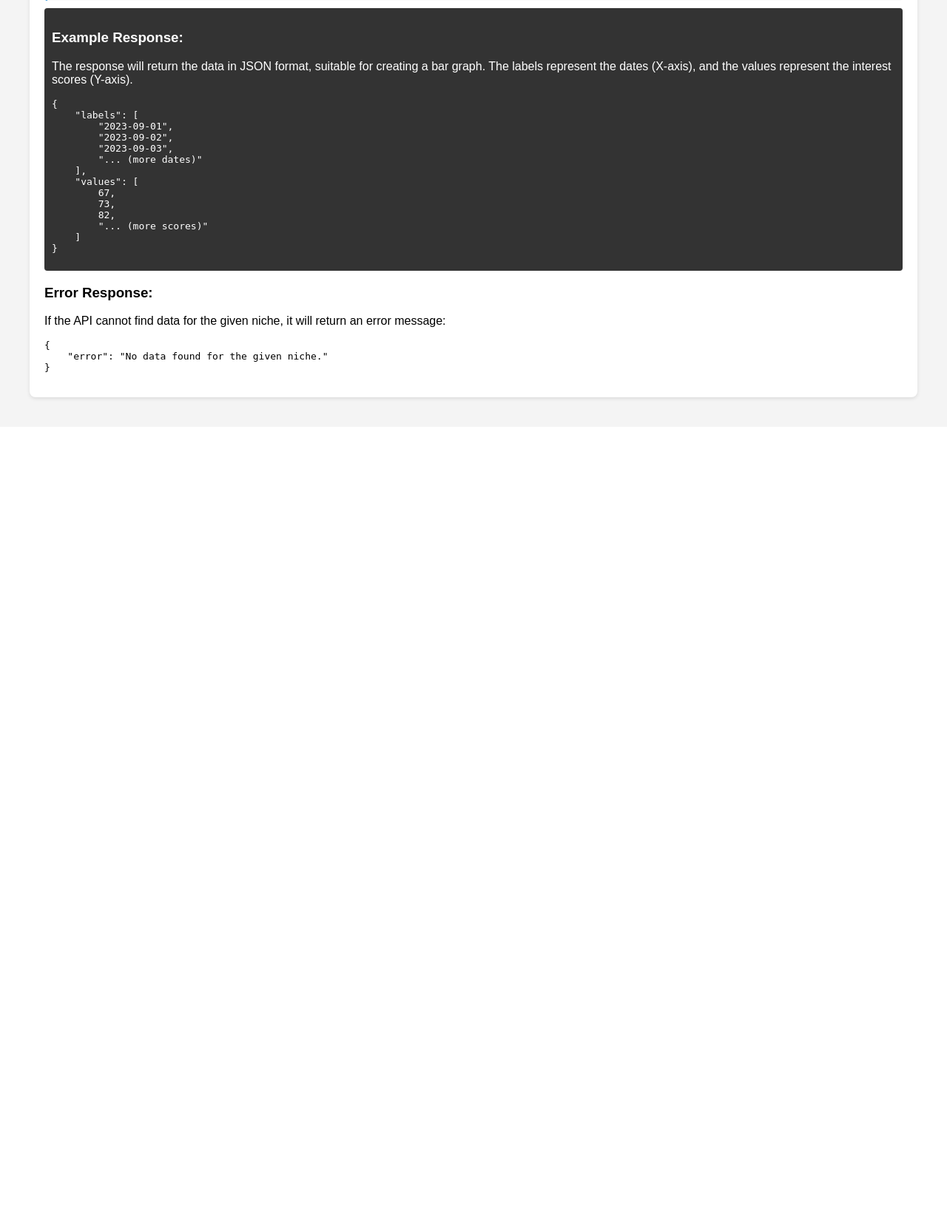
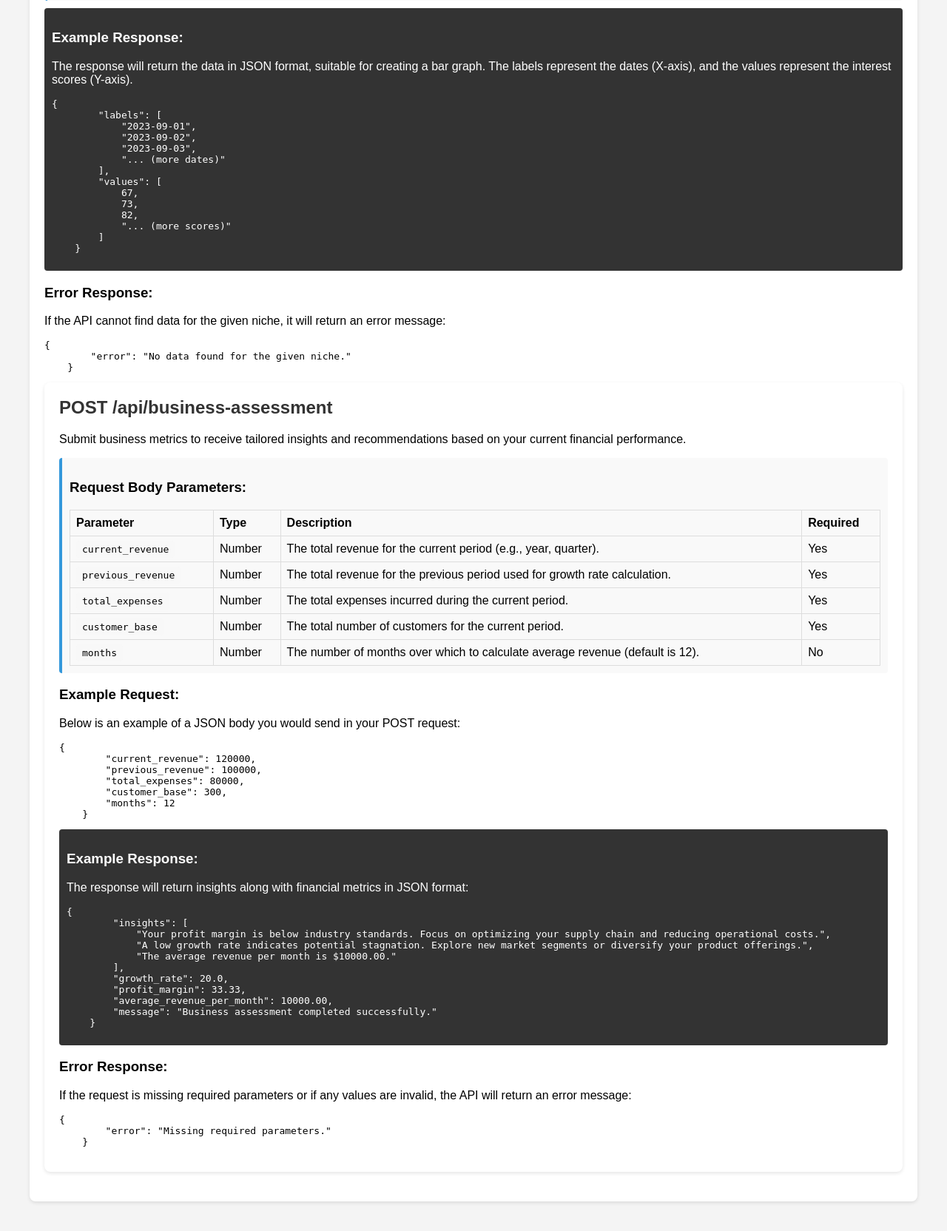
Before and after one commit to MixnUP/StartUp-Compass-API, a Flask app: page / in a window 1280 px wide. Shown: the part 2592-4256 px from the top of the page at 74% size. Before the commit the page ends 3135 px from the top, so only its background shows below. Run offline with Flask 3, Linux system fonts and the light colour scheme.

Commit message:
Added Business Assessment

```diff
--- a/templates/index.html
+++ b/templates/index.html
@@ -337,6 +337,93 @@
         "error": "No data found for the given niche."
     }</pre>
         </div>
+
+
+    <!-- Section for business-assessment -->
+    <div class="api-section">
+        <h2>POST /api/business-assessment</h2>
+        <p>Submit business metrics to receive tailored insights and recommendations based on your current financial performance.</p>
+
+        <div class="params">
+            <h3>Request Body Parameters:</h3>
+            <table>
+                <tr>
+                    <th>Parameter</th>
+                    <th>Type</th>
+                    <th>Description</th>
+                    <th>Required</th>
+                </tr>
+                <tr>
+                    <td><code>current_revenue</code></td>
+                    <td>Number</td>
+                    <td>The total revenue for the current period (e.g., year, quarter).</td>
+                    <td>Yes</td>
+                </tr>
+                <tr>
+                    <td><code>previous_revenue</code></td>
+                    <td>Number</td>
+                    <td>The total revenue for the previous period used for growth rate calculation.</td>
+                    <td>Yes</td>
+                </tr>
+                <tr>
+                    <td><code>total_expenses</code></td>
+                    <td>Number</td>
+                    <td>The total expenses incurred during the current period.</td>
+                    <td>Yes</td>
+                </tr>
+                <tr>
+                    <td><code>customer_base</code></td>
+                    <td>Number</td>
+                    <td>The total number of customers for the current period.</td>
+                    <td>Yes</td>
+                </tr>
+                <tr>
+                    <td><code>months</code></td>
+                    <td>Number</td>
+                    <td>The number of months over which to calculate average revenue (default is 12).</td>
+                    <td>No</td>
+                </tr>
+            </table>
+        </div>
+
+        <div class="example-request">
+            <h3>Example Request:</h3>
+            <p>Below is an example of a JSON body you would send in your POST request:</p>
+            <pre>{
+        "current_revenue": 120000,
+        "previous_revenue": 100000,
+        "total_expenses": 80000,
+        "customer_base": 300,
+        "months": 12
+    }</pre>
+        </div>
+
+        <div class="example-response">
+            <h3>Example Response:</h3>
+            <p>The response will return insights along with financial metrics in JSON format:</p>
+            <pre>{
+        "insights": [
+            "Your profit margin is below industry standards. Focus on optimizing your supply chain and reducing operational costs.",
+            "A low growth rate indicates potential stagnation. Explore new market segments or diversify your product offerings.",
+            "The average revenue per month is $10000.00."
+        ],
+        "growth_rate": 20.0,
+        "profit_margin": 33.33,
+        "average_revenue_per_month": 10000.00,
+        "message": "Business assessment completed successfully."
+    }</pre>
+        </div>
+
+        <div class="error-response">
+            <h3>Error Response:</h3>
+            <p>If the request is missing required parameters or if any values are invalid, the API will return an error message:</p>
+            <pre>{
+        "error": "Missing required parameters."
+    }</pre>
+        </div>
+    </div>
+
+
 </div>
 
 
--- a/views.py
+++ b/views.py
@@ -136,3 +136,28 @@ def calculate_roi_api():
     roi_data = calculate_roi(trending_data, niche, investment_amount, forecast_period)
 
     return jsonify(roi_data)
+
+
+
+# NEW VIEWS:
+
+@views.route('/api/business-assessment', methods=['POST'])
+def business_assessment():
+    data = request.json
+    current_revenue = data.get('current_revenue')
+    previous_revenue = data.get('previous_revenue')
+    total_expenses = data.get('total_expenses')
+    customer_base = data.get('customer_base')
+    months = data.get('months', 12)  # Default to 12 months if not provided
+
+    insights, growth_rate, profit_margin, average_revenue_per_month = generate_business_insights(
+        current_revenue, previous_revenue, total_expenses, customer_base, months
+    )
+
+    return jsonify({
+        'insights': insights,
+        'growth_rate': growth_rate,
+        'profit_margin': profit_margin,
+        'average_revenue_per_month': average_revenue_per_month,
+        'message': 'Business assessment completed successfully.'
+    })
```
Also changed, not shown: services.py (+65 -0 lines). Lines whose indentation alone changed are shown as unchanged.
